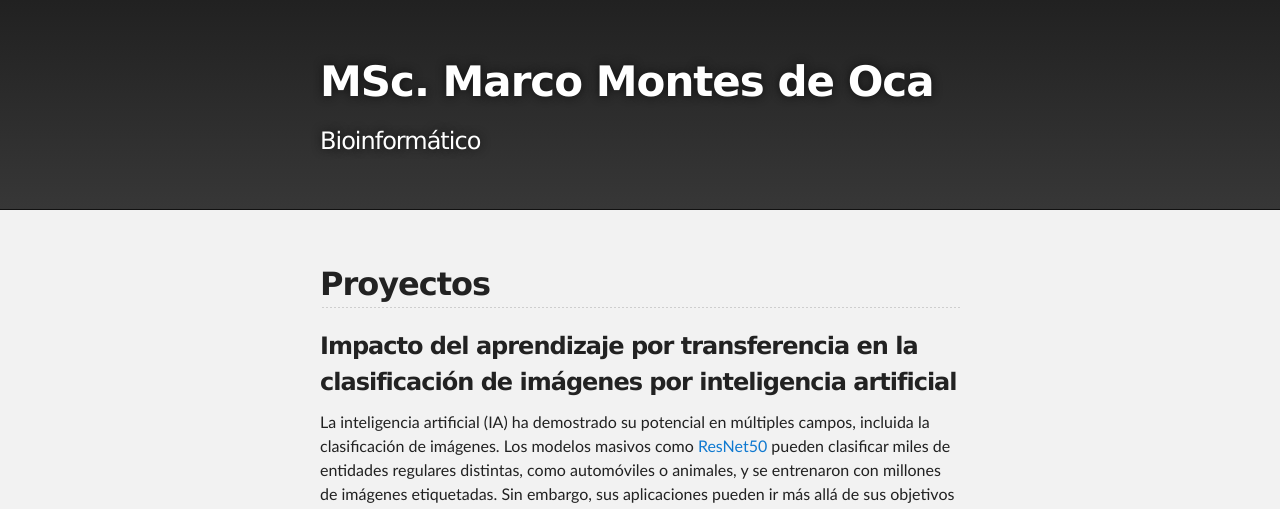
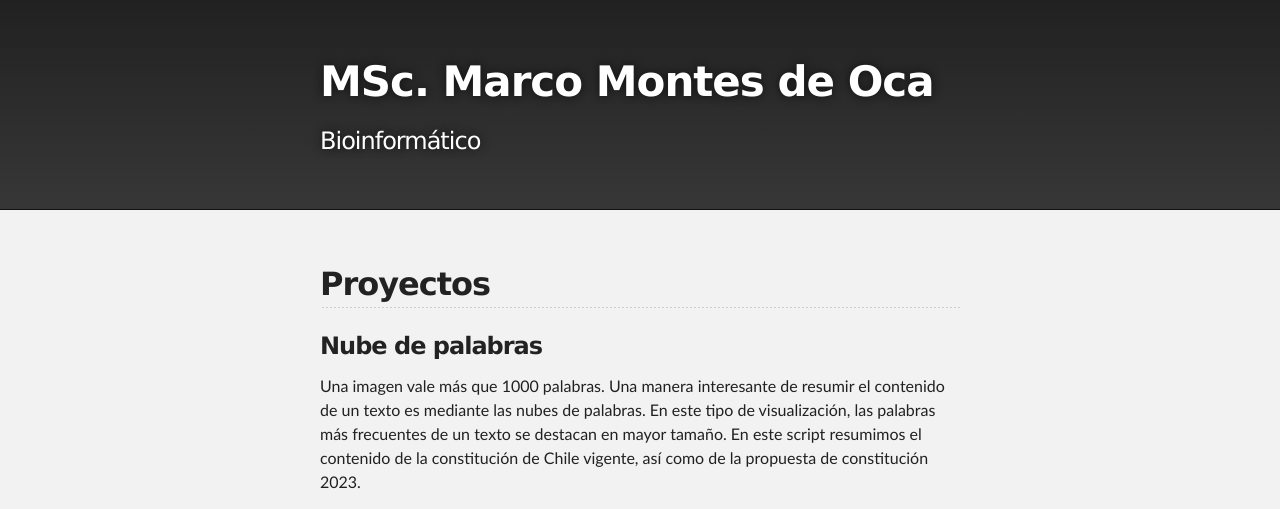
Before and after one commit to marco-montesdeoca/marco-montesdeoca.github.io, a Jekyll site: the page built from proyectos.md, in a window 1280 px wide and 1400 px high. Shown: the top 509 px of the window. Built offline with Jekyll 4.4.1, drawn with Linux system fonts in a browser that asks for light colours; our own code applies the rules of GitHub Pages for plain Markdown files; some of the changed text lies outside the part shown.

Commit message:
Update proyectos.md

```diff
--- a/proyectos.md
+++ b/proyectos.md
@@ -1,4 +1,16 @@
 ## Proyectos
+
+### Nube de palabras
+
+Una imagen vale más que 1000 palabras. Una manera interesante de resumir el contenido de un texto es mediante las nubes de palabras. En este tipo de visualización, las palabras más frecuentes de un texto se destacan en mayor tamaño. En este script resumimos el contenido de la constitución de Chile vigente, así como de la propuesta de constitución 2023.
+
+Aquí tenemos la nube de palabras del documento actual:
+<img src="https://raw.githubusercontent.com/marco-montesdeoca/nubes_de_palabras/main/actual.png" width="1000" height="750">
+
+Y la nube de palabras de la propuesta 2023:
+<img src="https://raw.githubusercontent.com/marco-montesdeoca/nubes_de_palabras/main/propuesta.png" width="1000" height="750">
+
+¿Qué cambios puedes notar?
 
 ### Impacto del aprendizaje por transferencia en la clasificación de imágenes por inteligencia artificial
 
```
